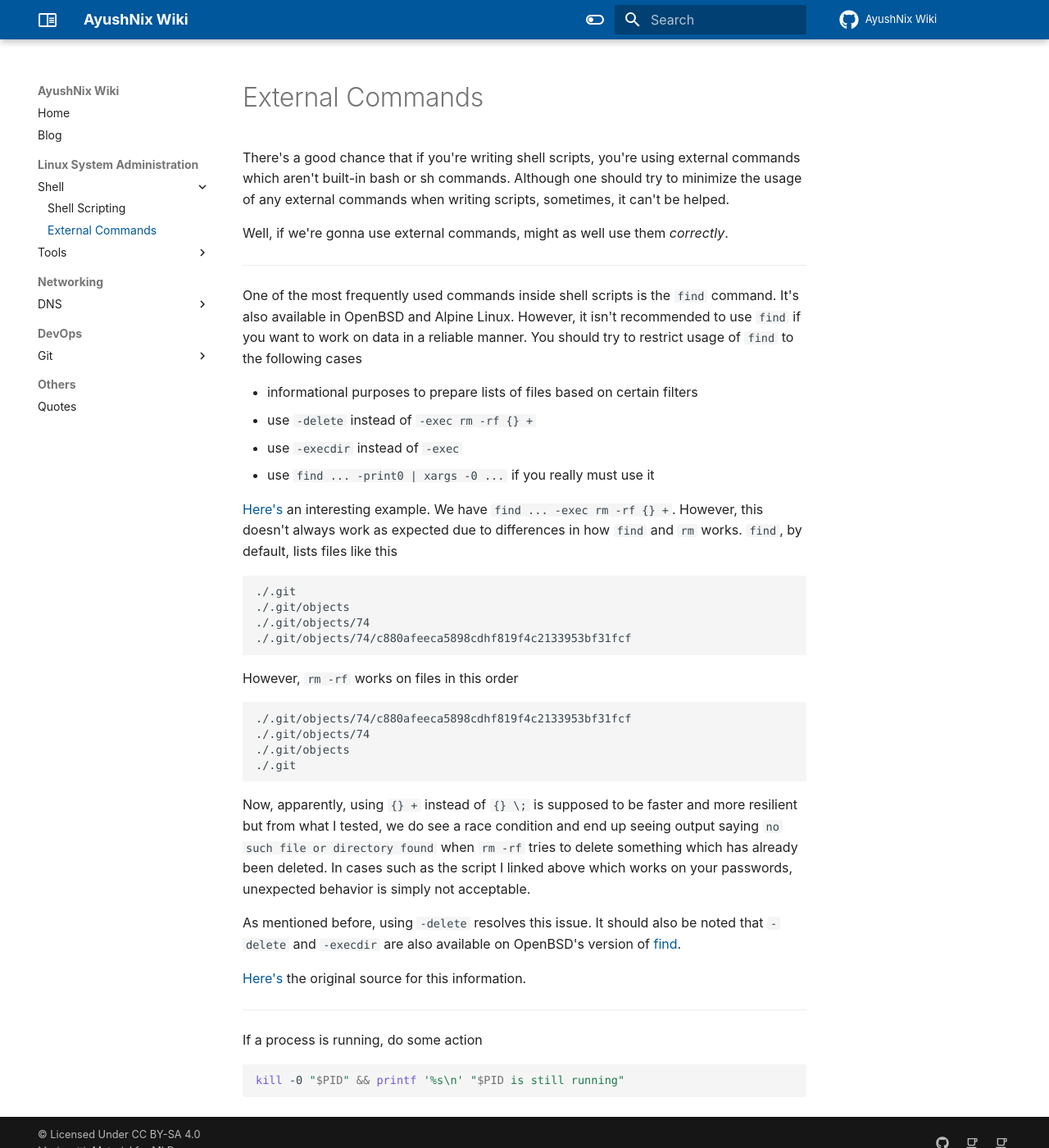
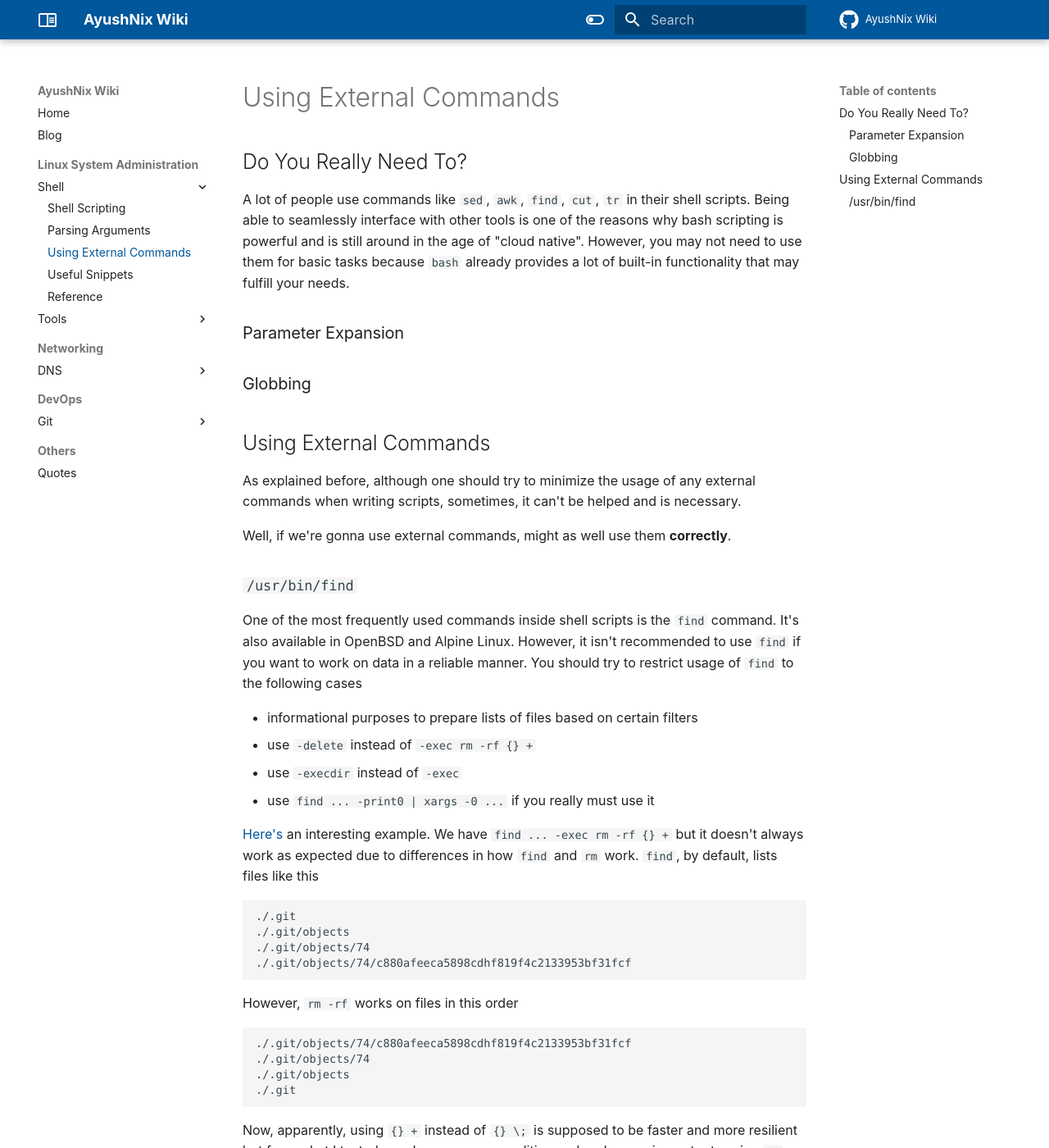
Before and after one commit to ayushnix/wiki, an MkDocs documentation site: the page built from docs/sysadmin/shell/using_external_commands.md, in a window 1280 px wide and 1400 px high. Shown: the whole window at 82% size. Built offline with MkDocs 1.6.1 and Material for MkDocs 9.7.7, drawn with Linux system fonts in a browser that asks for light colours; comment, search, counter and statistics services are not loaded.

Commit message:
reogranize the scripting section, make it modular

````diff
--- a/docs/sysadmin/shell/external_commands.md
+++ b/docs/sysadmin/shell/using_external_commands.md
@@ -1,16 +1,28 @@
 ---
-title: "External Commands"
-summary: "How to use external commands effectively when writing shell scripts"
+title: "Using External Commands"
+summary: "When and how to use external commands in shell scripts"
 date: 2021-09-04
 ---
 
-There's a good chance that if you're writing shell scripts, you're using external commands which
-aren't built-in bash or sh commands. Although one should try to minimize the usage of any external
-commands when writing scripts, sometimes, it can't be helped.
+# Do You Really Need To?
 
-Well, if we're gonna use external commands, might as well use them *correctly*.
+A lot of people use commands like `sed`, `awk`, `find`, `cut`, `tr` in their shell scripts. Being
+able to seamlessly interface with other tools is one of the reasons why bash scripting is powerful
+and is still around in the age of "cloud native". However, you may not need to use them for basic
+tasks because `bash` already provides a lot of built-in functionality that may fulfill your needs.
 
----
+## Parameter Expansion
+
+## Globbing
+
+# Using External Commands
+
+As explained before, although one should try to minimize the usage of any external commands when
+writing scripts, sometimes, it can't be helped and is necessary.
+
+Well, if we're gonna use external commands, might as well use them **correctly**.
+
+## `/usr/bin/find`
 
 One of the most frequently used commands inside shell scripts is the `find` command. It's also
 available in OpenBSD and Alpine Linux. However, it isn't recommended to use `find` if you want to
@@ -22,8 +34,8 @@ work on data in a reliable manner. You should try to restrict usage of `find` to
 - use ` find ... -print0 | xargs -0 ...` if you really must use it
 
 [Here's](https://github.com/8go/pass-grave/blob/6f26a1bcc046a5d85fb74a4ab27af5c78e66a932/grave.bash#L160)
-an interesting example. We have `find ... -exec rm -rf {} +`. However, this doesn't always work as
-expected due to differences in how `find` and `rm` works. `find`, by default, lists files like this
+an interesting example. We have `find ... -exec rm -rf {} +` but it doesn't always work as expected
+due to differences in how `find` and `rm` work. `find`, by default, lists files like this
 
 ```
 ./.git
@@ -52,11 +64,3 @@ As mentioned before, using `-delete` resolves this issue. It should also be note
 
 [Here's](https://www.gnu.org/software/findutils/manual/html_node/find_html/Security-Considerations-for-find.html)
 the original source for this information.
-
----
-
-If a process is running, do some action
-
-```sh
-kill -0 "$PID" && printf '%s\n' "$PID is still running"
-```
--- a/mkdocs.yml
+++ b/mkdocs.yml
@@ -17,7 +17,10 @@ nav:
   - "Linux System Administration":
       - Shell:
           - "Shell Scripting": "sysadmin/shell/scripting.md"
-          - "External Commands": "sysadmin/shell/external_commands.md"
+          - "Parsing Arguments": "sysadmin/shell/parsing_arguments.md"
+          - "Using External Commands": "sysadmin/shell/using_external_commands.md"
+          - "Useful Snippets": "sysadmin/shell/useful_snippets.md"
+          - "Reference": "sysadmin/shell/reference.md"
       - Tools:
           - "Tmux": "sysadmin/tools/tmux.md"
           - "One Liners": "sysadmin/tools/oneliners.md"
````
Also changed, not shown: docs/sysadmin/shell/parsing_arguments.md (added, +12 -0 lines), docs/sysadmin/shell/reference.md (added, +106 -0 lines), docs/sysadmin/shell/scripting.md (+6 -5 lines), docs/sysadmin/shell/useful_snippets.md (added, +49 -0 lines).
